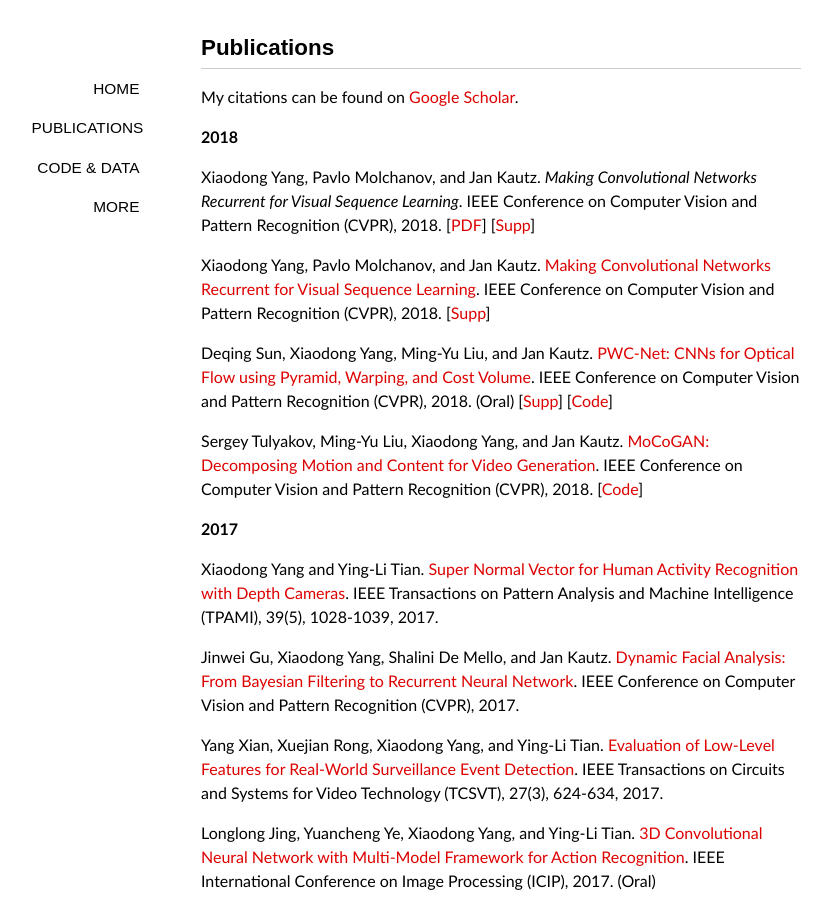
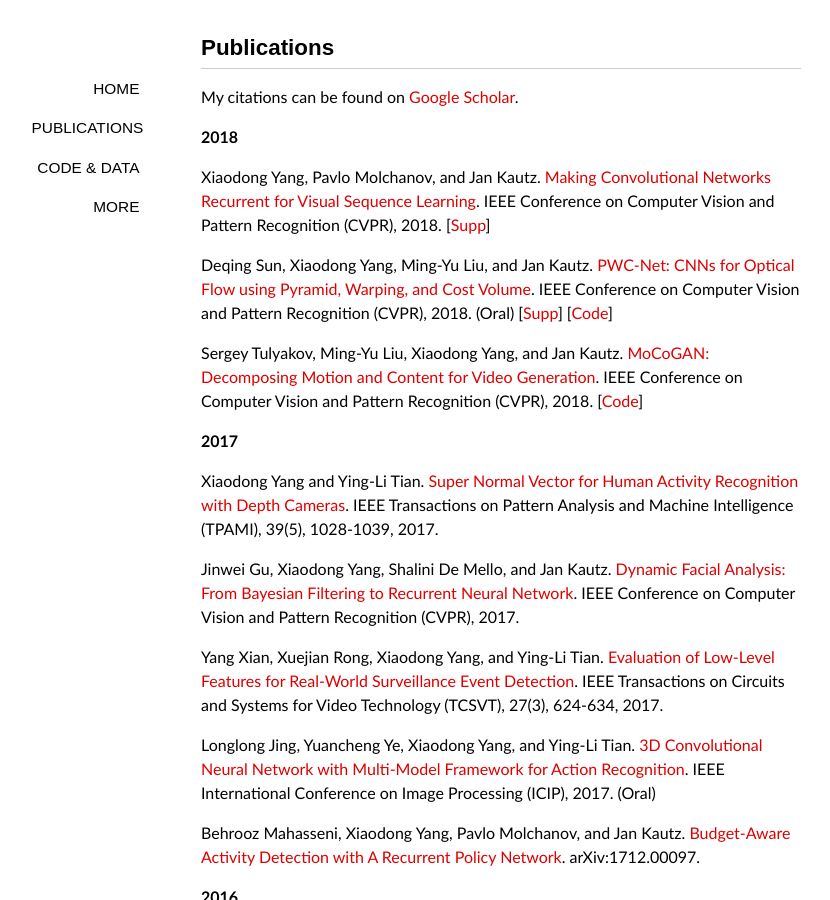
Before and after one commit to xiaodongyang/xiaodongyang.github.io, a Jekyll site: the page built from publications/index.md, in a window 1280 px wide and 900 px high. Shown: the whole window, without its empty margins (139-969 px from the left). Built offline with Jekyll 4.4.1, drawn with Linux system fonts in a browser that asks for light colours; some web fonts are replaced.

Commit message:
Update index.md

```diff
--- a/publications/index.md
+++ b/publications/index.md
@@ -8,8 +8,6 @@
 <br>
 
 **2018**
-
-Xiaodong Yang, Pavlo Molchanov, and Jan Kautz. _Making Convolutional Networks Recurrent for Visual Sequence Learning_. IEEE Conference on Computer Vision and Pattern Recognition (CVPR), 2018. [[PDF](/publications/papers/prernn-cvpr18.pdf)] [[Supp](/publications/papers/prernn-supp-cvpr18.pdf)]
 
 Xiaodong Yang, Pavlo Molchanov, and Jan Kautz. [Making Convolutional Networks Recurrent for Visual Sequence Learning](/publications/papers/prernn-cvpr18.pdf). IEEE Conference on Computer Vision and Pattern Recognition (CVPR), 2018. [[Supp](/publications/papers/prernn-supp-cvpr18.pdf)]
 
```
